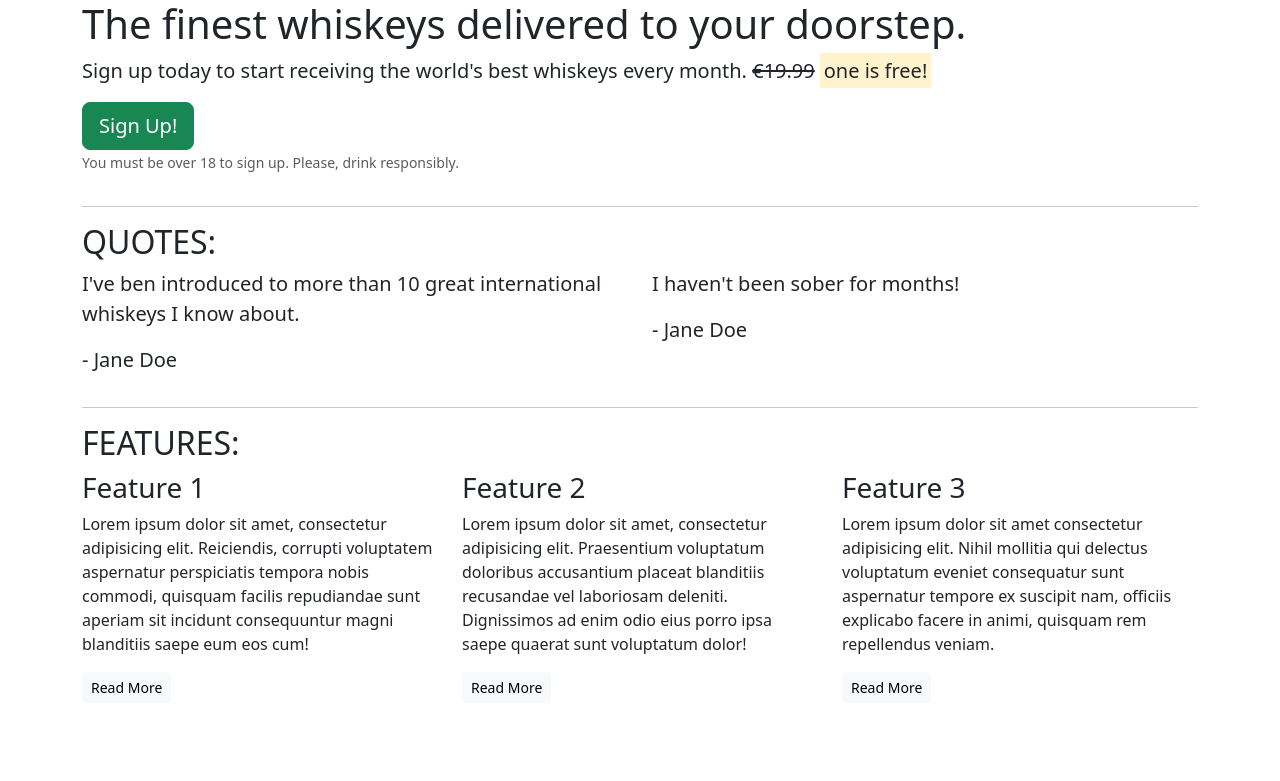
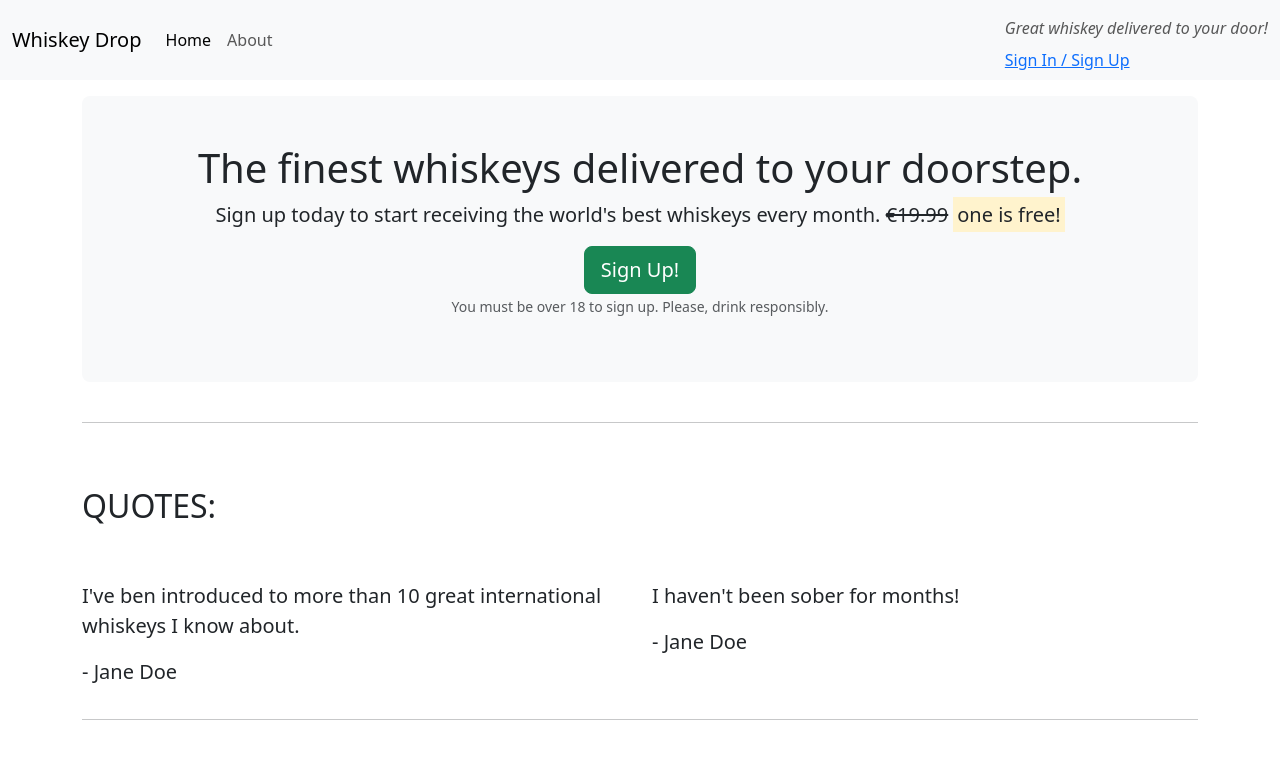
Before and after one commit to etherealsheep/my_first_bootstrap, a plain HTML site: page index.html in a window 1280 px wide. Shown: the top 781 px of the page. Drawn offline with nearby package versions, Linux system fonts and the light colour scheme.

Commit message:
add some style

```diff
--- a/index.html
+++ b/index.html
@@ -16,14 +16,43 @@
 </head>
 
 <body>
-    <article class="container">
+    <!--navbar-->
+    <nav class="navbar navbar-expand-lg bg-body-tertiary">
+        <div class="container-fluid">
+            <a class="navbar-brand" href="#">Whiskey Drop</a>
+            <button class="navbar-toggler" type="button" data-bs-toggle="collapse"
+                data-bs-target="#navbarSupportedContent" aria-controls="navbarSupportedContent" aria-expanded="false"
+                aria-label="Toggle navigation">
+                <span class="navbar-toggler-icon"></span>
+            </button>
+            <div class="collapse navbar-collapse" id="navbarSupportedContent">
+                <ul class="navbar-nav me-auto mb-2 mb-lg-0">
+                    <li class="nav-item">
+                        <a class="nav-link active" aria-current="page" href="#">Home</a>
+                    </li>
+                    <li class="nav-item">
+                        <a class="nav-link" href="/about">About</a>
+                    </li>
+                    <li class="nav-item d-block d-sm-none">
+                        <a class="nav-link" href="/login">Sign In /Sign Up</a>
+                    </li>
+                </ul>
+                <div class="d-none d-md-block">
+                    <p class="navbar-text my-auto mr-2"><i>Great whiskey delivered to your door!</i></p>
+                    <a href="/login">Sign In / Sign Up</a>
+                </div>
+            </div>
+        </div>
+    </nav>
+    <!--navbar-->
+    <article class="container mt-3">
         <!--callout-->
         <div class="row">
             <div class="col-12">
-                <section class="callout">
+                <section class="callout p-5 mb-4 bg-light rounded-3 text-center">
                     <h1>The finest whiskeys delivered to your doorstep.</h1>
                     <p class="lead">Sign up today to start receiving the world's best whiskeys every month.
-                        <s>€19.99</s> <strong><mark>one is free!</mark></strong></p>
+                        <s class="d-none d-sm-inline">€19.99</s> <strong><mark>one is free!</mark></strong></p>
                     <button type="button" class="btn btn-success btn-lg">Sign Up!</button>
                     <p class="text-muted"><small>You must be over 18 to sign up. Please, drink responsibly.</small></p>
                 </section>
@@ -34,7 +63,7 @@
         <!--quotes-->
         <section class="quotes">
             <div class="row">
-                <div class="col-12">
+                <div class="col-12 my-5">
                     <h2 class="text-uppercase">Quotes:</h2>
                 </div>
             </div>
@@ -59,7 +88,7 @@
         <!--features-->
         <section class="features">
             <div class="row">
-                <div class="col-12">
+                <div class="col-12 my-5">
                     <h2 class="text-uppercase">Features:</h2>
                 </div>
             </div>
```
